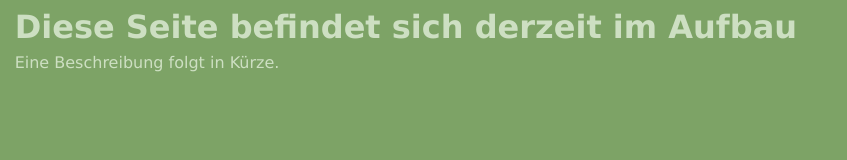
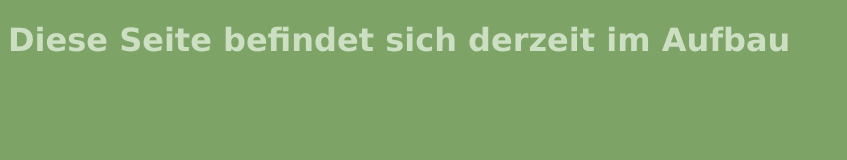
Before and after one commit to biteCoding/biteCoding.github.io, a plain HTML site: page docs/index.html in a window 1280 px wide. Shown: the whole page, without its empty margins (0-847 px from the left). Drawn offline with Linux system fonts and the light colour scheme.

Commit message:
Update index.html

```diff
--- a/docs/index.html
+++ b/docs/index.html
@@ -6,10 +6,6 @@
         <link rel="stylesheet" type="text/css" href="styles/style.css">
     </head>
     <body>
-        <h1 id="name">Diese Seite befindet sich derzeit im Aufbau</h1>
-
-        <p id="beschreibung">
-            Eine Beschreibung folgt in Kürze.
-        </p>
+        <h1 id="info">Diese Seite befindet sich derzeit im Aufbau</h1>
     </body>
 </html>
```
